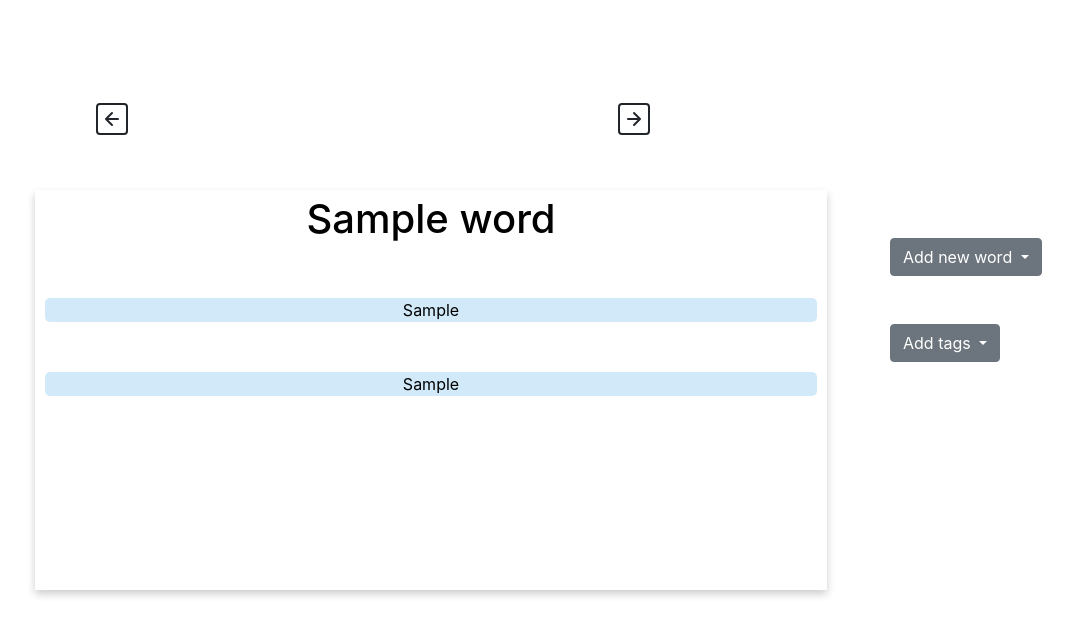
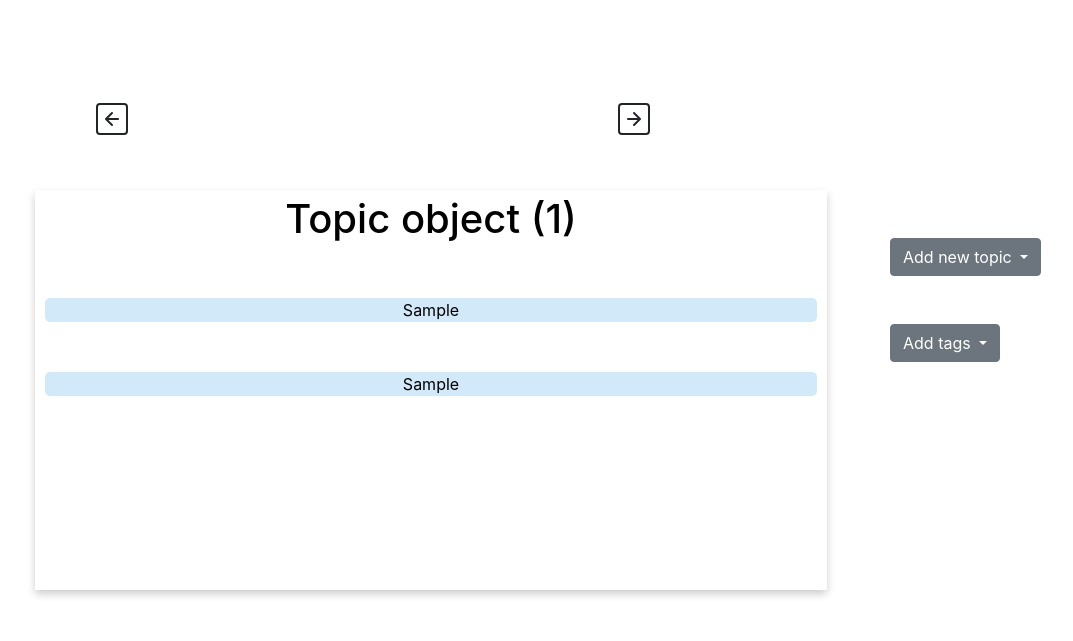
Before and after one commit to ShaliniR8/verbal-flashcard-django, a Django app: template templates/home.html in a window 1280 px wide. Shown: the top 641 px of the page, without its empty margins (28-1101 px from the left). Run offline with Django 3.2, Linux system fonts and the light colour scheme; data comes from the database, SQL or seed files in the repository; the template is opened without the code that fills it: values that come from a table or form of the project are taken from there, most other values are stand-ins (such as "Sample title", 1, 10 or a date in 2020); some libraries are stand-ins or nearby versions.

Commit message:
Changed column name - word to topic

```diff
--- a/flash/form.py
+++ b/flash/form.py
@@ -4,7 +4,7 @@ from .models import Topic, Tag
 class CardForm(forms.ModelForm):
      class Meta:
           model = Topic
-          fields = ['word', 'meaning', 'example1', 'example2', 'example3']
+          fields = ['topic', 'meaning', 'example1', 'example2', 'example3']
 
 class TagForm(forms.ModelForm):
      class Meta:
--- a/flash/models.py
+++ b/flash/models.py
@@ -1,7 +1,7 @@
 from django.db import models
 
 class Topic(models.Model):
-    word = models.CharField(max_length=200, null=False, blank=False)
+    topic = models.CharField(max_length=200, null=False, blank=False)
     meaning = models.TextField(max_length=400)
     example1 = models.TextField(max_length=400, null=True, blank=True)
     example2 = models.TextField(max_length=400, null=True, blank=True)
@@ -10,7 +10,7 @@ class Topic(models.Model):
     def serialize(self):
         return {
             'id': self.id,
-            'word': self.word,
+            'topic': self.topic,
             'meaning': self.meaning,
             'example1': self.example1,
             'example2': self.example2,
@@ -18,5 +18,5 @@ class Topic(models.Model):
         }
 
 class Tag(models.Model):
-    word = models.ManyToManyField(Topic)
+    topic = models.ManyToManyField(Topic)
     tag = models.CharField(max_length=200)
--- a/static/flashcard.css
+++ b/static/flashcard.css
@@ -3,7 +3,7 @@ body {
 }
 
 
-#card-word{
+#card-topic{
   padding-top: 5px;
 padding-bottom: 5px;
 }
@@ -36,7 +36,7 @@ padding-bottom: 5px;
 
 
 .flip-card {
-    overflow-wrap: break-word;
+    overflow-wrap: break-topic;
     background-color: transparent;
     min-width: 300px;
     min-height: 400px;
--- a/templates/home.html
+++ b/templates/home.html
@@ -9,7 +9,7 @@
 
 {% block content %}
 
-{% if word is not None %}
+{% if topic is not None %}
   <div class="row p-5">
     <div class="col">
       <form method="get" action= {% url 'loading' %} ><button class="btn" name='prev' value={{id}}>
@@ -37,12 +37,12 @@
 {% endif %}
 
   <div class="row">
-    {% if word is not None %}
+    {% if topic is not None %}
       <div class="col-12 col-md-9 pr-5 ">
         <div class="flip-card rounded">
           <div class="flip-card-inner">
             <div class="flip-card-front">
-              <h1 id = 'card-word'> {{word}} </h1>
+              <h1 id = 'card-topic'> {{topic}} </h1>
               <p id = 'card-examples' > {{example1}} </p>
               <p id = 'card-examples' > {{example2}} </p>
             </div>
@@ -64,14 +64,14 @@
         <div class = 'row'>
           <div class="dropdown">
         <button type="button" class="btn btn-secondary dropdown-toggle" id="dropdownMenuOffset" data-toggle="dropdown" aria-haspopup="true" aria-expanded="false" data-offset="0,20">
-          Add new word
+          Add new topic
         </button>
           <div class="dropdown-menu" aria-labelledby="dropdownMenuOffset">
-            <form class="px-4 py-3" method = 'post' action= {% url 'create-word' %} >
+            <form class="px-4 py-3" method = 'post' action= {% url 'create-topic' %} >
               {% csrf_token %}
                <input type="hidden" name='next' value='/'>
               <div class="form-group">
-                <input type="text" class="form-control" placeholder="Word" name = 'word'>
+                <input type="text" class="form-control" placeholder="Topic" name = 'topic'>
               </div>
               <div class="form-group">
                 <input type="text" class="form-control" placeholder="meaning" name = 'meaning'>
@@ -87,7 +87,7 @@
             </div>
           </div>
         </div>
-      {% if word is not None %}
+      {% if topic is not None %}
         <div class = 'row mt-5'>
           <div class="dropdown">
             <button type="button" class="btn btn-secondary dropdown-toggle" id="dropdownMenuOffset" data-toggle="dropdown" aria-haspopup="true" aria-expanded="false" data-offset="0,20">
--- a/verbal/urls.py
+++ b/verbal/urls.py
@@ -19,9 +19,9 @@ import flash.views as f
 
 urlpatterns = [
     path('', f.welcome, name = 'welcome'),
-    path('<int:word_id>/', f.home_view),
+    path('<int:topic_id>/', f.home_view),
     path('loading/', f.redirect_view, name = 'loading'),
-    path('create-word/', f.create_word, name='create-word'),
+    path('create-topic/', f.create_topic, name='create-topic'),
     path('create-tag/', f.create_tag, name='create-tag'),
     path('admin/', admin.site.urls),
 ]
```
Also changed, not shown: flash/views.py (+13 -13 lines), flash/migrations/0007_auto_20240406_1301.py (added).
